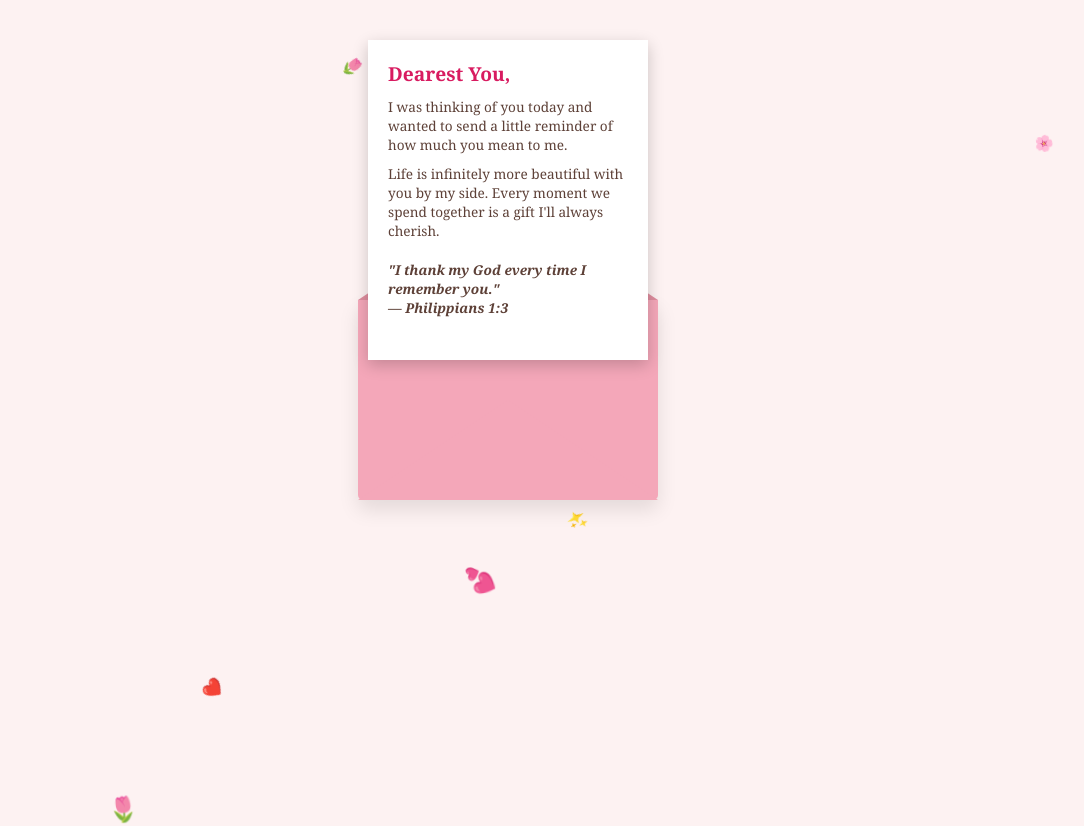
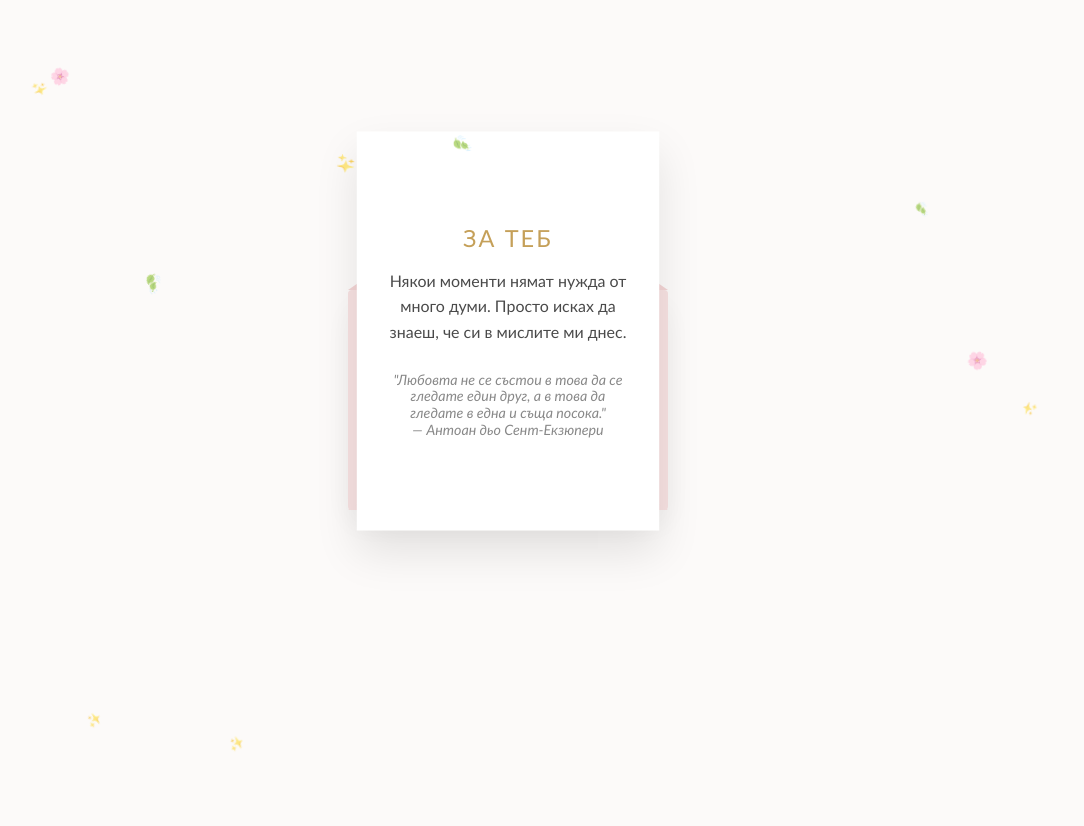
Before and after one commit to krischotoyt-cpu/krischotoyt-cpu.github.io, a plain HTML site: page index.html in a window 1280 px wide. Both pictures are taken after a click on the element 640 px from the left and 400 px from the top of the page. Shown: the whole page, without its empty margins (132-1216 px from the left). After the commit the page ends 800 px from the top, so only its background shows below. Drawn offline with Linux system fonts and the light colour scheme.

Commit message:
Update index.html

```diff
--- a/index.html
+++ b/index.html
@@ -1,17 +1,17 @@
 <!DOCTYPE html>
-<html lang="en">
+<html lang="bg">
 <head>
     <meta charset="UTF-8">
     <meta name="viewport" content="width=device-width, initial-scale=1.0">
-    <title>A Little Something for You</title>
+    <title>Елегантно Послание</title>
     <style>
         :root {
-            --bg-color: #fdf2f2;
-            --env-color: #f4a7b9;
-            --env-dark: #e08fa0;
+            --bg-color: #fcfaf9;
+            --env-base: #f7e1e1; /* Нежна пудра */
+            --env-fold: #f2d4d4;
+            --text-main: #4a4a4a;
+            --gold: #c5a059;
             --letter-bg: #ffffff;
-            --text-color: #5d4037;
-            --accent-color: #d81b60;
         }
 
         * { box-sizing: border-box; margin: 0; padding: 0; }
@@ -23,14 +23,16 @@
             align-items: center;
             height: 100vh;
             overflow: hidden;
-            font-family: 'Georgia', serif;
+            font-family: 'Optima', 'Didot', 'serif';
+            color: var(--text-main);
         }
 
-        /* --- Falling Elements --- */
-        .decoration {
+        /* --- Фини декорации --- */
+        .petal {
             position: absolute;
             top: -10%;
             pointer-events: none;
+            opacity: 0.6;
             animation: fall linear infinite;
         }
 
@@ -38,143 +40,159 @@
             to { transform: translateY(110vh) rotate(360deg); }
         }
 
-        /* --- Envelope Container --- */
-        .envelope-wrapper {
+        /* --- Плик --- */
+        .container {
             position: relative;
-            cursor: pointer;
-            width: 300px;
-            height: 200px;
-            transition: transform 0.3s;
-        }
-
-        .envelope-wrapper:hover {
-            transform: scale(1.05);
+            width: 320px;
+            height: 220px;
+            perspective: 1000px;
         }
 
         .envelope {
-            position: relative;
+            position: absolute;
             width: 100%;
             height: 100%;
-            background-color: var(--env-color);
-            box-shadow: 0 10px 20px rgba(0,0,0,0.1);
-            border-radius: 0 0 5px 5px;
+            background: var(--env-base);
+            border-radius: 4px;
+            box-shadow: 0 15px 35px rgba(0,0,0,0.05);
+            cursor: pointer;
+            transition: transform 0.4s ease;
         }
 
-        /* The Flap */
+        .envelope:hover {
+            transform: translateY(-5px);
+        }
+
+        /* Капак на плика */
         .flap {
             position: absolute;
             top: 0;
             width: 0;
             height: 0;
-            border-left: 150px solid transparent;
-            border-right: 150px solid transparent;
-            border-top: 100px solid var(--env-dark);
+            border-left: 160px solid transparent;
+            border-right: 160px solid transparent;
+            border-top: 110px solid var(--env-fold);
             transform-origin: top;
-            transition: transform 0.6s ease-in-out;
+            transition: transform 0.7s cubic-bezier(0.4, 0, 0.2, 1);
             z-index: 3;
         }
 
-        /* The Front Pockets */
-        .envelope::before {
+        /* Предна част (джобове) */
+        .envelope::after {
             content: '';
             position: absolute;
             z-index: 2;
-            border-left: 150px solid transparent;
-            border-right: 150px solid transparent;
-            border-bottom: 100px solid var(--env-color);
+            width: 0;
+            height: 0;
+            border-left: 160px solid transparent;
+            border-right: 160px solid transparent;
+            border-bottom: 110px solid var(--env-base);
             bottom: 0;
         }
 
-        /* --- The Letter --- */
+        /* --- Писмо --- */
         .letter {
             position: absolute;
-            bottom: 10px;
-            left: 10px;
-            width: 280px;
-            height: 180px;
+            top: 5%;
+            left: 5%;
+            width: 90%;
+            height: 90%;
             background: var(--letter-bg);
-            padding: 20px;
-            box-shadow: 0 0 10px rgba(0,0,0,0.05);
-            transition: transform 0.8s ease-in-out, height 0.8s ease-in-out;
+            padding: 30px;
+            box-shadow: 0 0 15px rgba(0,0,0,0.03);
+            transition: transform 0.8s cubic-bezier(0.4, 0, 0.2, 1);
             z-index: 1;
-            overflow: hidden;
             display: flex;
             flex-direction: column;
-            gap: 10px;
+            justify-content: center;
+            text-align: center;
         }
 
-        .letter h2 { color: var(--accent-color); font-size: 1.2rem; opacity: 0; }
-        .letter p { font-size: 0.85rem; color: var(--text-color); line-height: 1.4; opacity: 0; }
-        .letter .verse { font-style: italic; font-weight: bold; margin-top: 10px; opacity: 0; }
+        .letter h2 {
+            font-size: 1.4rem;
+            font-weight: 300;
+            letter-spacing: 2px;
+            margin-bottom: 15px;
+            color: var(--gold);
+            opacity: 0;
+        }
 
-        /* --- Animation States --- */
+        .letter p {
+            font-size: 0.95rem;
+            line-height: 1.6;
+            margin-bottom: 10px;
+            opacity: 0;
+        }
+
+        .quote {
+            font-style: italic;
+            margin-top: 15px;
+            font-size: 0.85rem;
+            color: #888;
+            opacity: 0;
+        }
+
+        /* --- Активно състояние --- */
         .open .flap {
             transform: rotateX(180deg);
             z-index: 0;
         }
 
         .open .letter {
-            transform: translateY(-130px);
-            height: 320px;
+            transform: translateY(-160px) scale(1.05);
+            height: 380px;
             z-index: 4;
-            box-shadow: 0 5px 15px rgba(0,0,0,0.2);
+            box-shadow: 0 20px 40px rgba(0,0,0,0.1);
         }
 
-        /* Sequential Fade-in for Text */
-        .open .letter h2 { animation: fadeIn 0.5s forwards 0.8s; }
-        .open .letter p:nth-child(2) { animation: fadeIn 0.5s forwards 1.2s; }
-        .open .letter p:nth-child(3) { animation: fadeIn 0.5s forwards 1.6s; }
-        .open .letter .verse { animation: fadeIn 0.5s forwards 2.0s; }
+        /* Последователна анимация на текста */
+        .open .letter h2 { animation: slideUp 0.6s forwards 0.8s; }
+        .open .letter p { animation: slideUp 0.6s forwards 1.1s; }
+        .open .letter .quote { animation: slideUp 0.6s forwards 1.4s; }
 
-        @keyframes fadeIn {
-            from { opacity: 0; transform: translateY(10px); }
+        @keyframes slideUp {
+            from { opacity: 0; transform: translateY(15px); }
             to { opacity: 1; transform: translateY(0); }
         }
 
-        @media (max-width: 400px) {
-            .envelope-wrapper { width: 260px; }
-            .flap { border-left-width: 130px; border-right-width: 130px; }
-            .envelope::before { border-left-width: 130px; border-right-width: 130px; }
-            .letter { width: 240px; }
+        @media (max-width: 480px) {
+            .container { width: 280px; }
+            .flap, .envelope::after { border-left-width: 140px; border-right-width: 140px; }
         }
     </style>
 </head>
 <body>
 
-    <div class="envelope-wrapper" id="envelope">
+    <div class="container" id="card">
         <div class="flap"></div>
         <div class="envelope"></div>
         <div class="letter">
-            <h2>Dearest You,</h2>
-            <p>I was thinking of you today and wanted to send a little reminder of how much you mean to me.</p>
-            <p>Life is infinitely more beautiful with you by my side. Every moment we spend together is a gift I'll always cherish.</p>
-            <p class="verse">"I thank my God every time I remember you." <br>— Philippians 1:3</p>
+            <h2>ЗА ТЕБ</h2>
+            <p>Някои моменти нямат нужда от много думи. Просто исках да знаеш, че си в мислите ми днес.</p>
+            <div class="quote">
+                "Любовта не се състои в това да се гледате един друг, а в това да гледате в една и съща посока."<br>
+                — Антоан дьо Сент-Екзюпери
+            </div>
         </div>
     </div>
 
     <script>
-        const envelope = document.getElementById('envelope');
+        const card = document.getElementById('card');
+        card.addEventListener('click', () => card.classList.toggle('open'));
 
-        // Toggle open state
-        envelope.addEventListener('click', () => {
-            envelope.classList.toggle('open');
-        });
-
-        // Generate falling hearts and flowers
-        function createDecoration() {
-            const symbols = ['❤️', '🌸', '✨', '💕', '🌷'];
+        function createPetal() {
+            const petals = ['🌸', '🍃', '✨'];
             const el = document.createElement('div');
-            el.className = 'decoration';
-            el.innerText = symbols[Math.floor(Math.random() * symbols.length)];
+            el.className = 'petal';
+            el.innerText = petals[Math.floor(Math.random() * petals.length)];
             el.style.left = Math.random() * 100 + 'vw';
-            el.style.animationDuration = (Math.random() * 3 + 2) + 's';
-            el.style.fontSize = (Math.random() * 10 + 15) + 'px';
+            el.style.animationDuration = (Math.random() * 4 + 4) + 's';
+            el.style.fontSize = (Math.random() * 5 + 12) + 'px';
             document.body.appendChild(el);
-
-            setTimeout(() => el.remove(), 5000);
+            setTimeout(() => el.remove(), 7000);
         }
 
-        setInterval(createDecoration, 400);
+        setInterval(createPetal, 600);
     </script>
 </body>
 </html>
```
